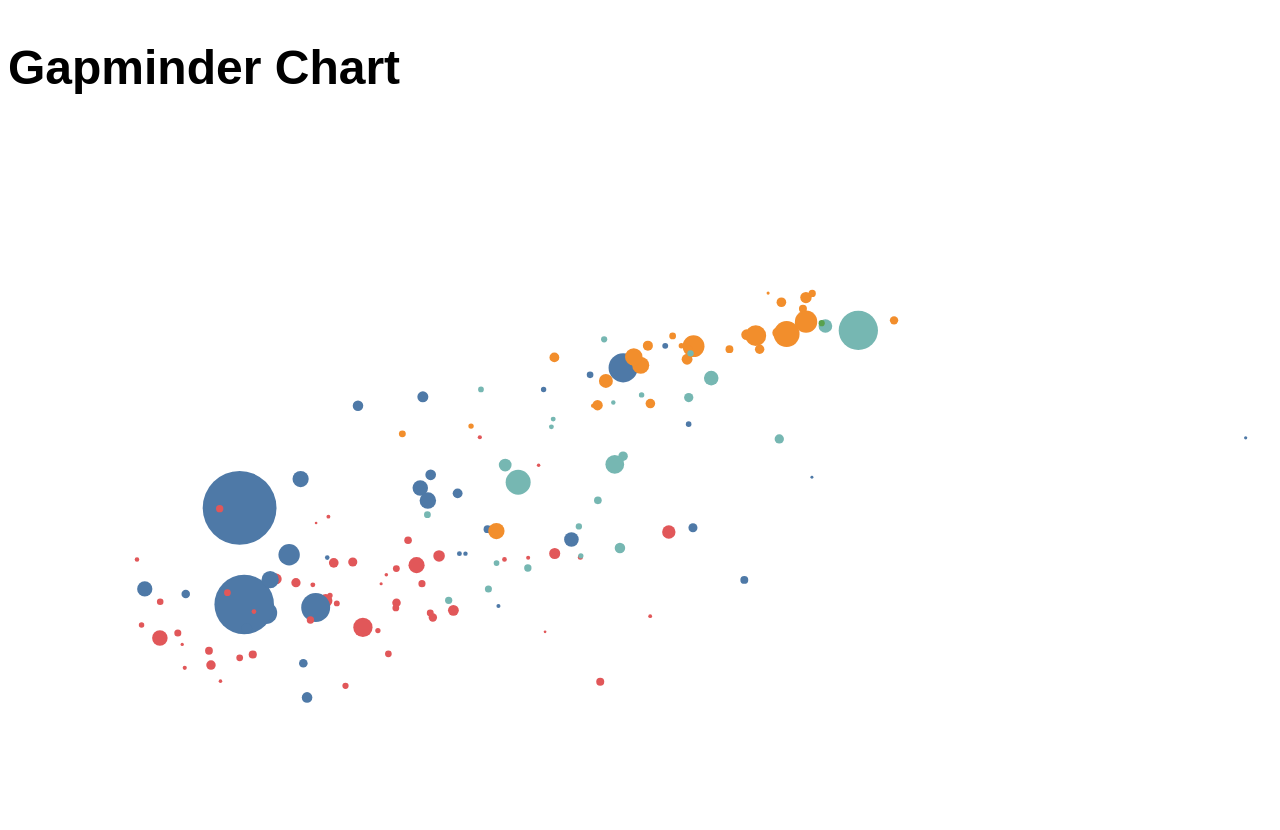
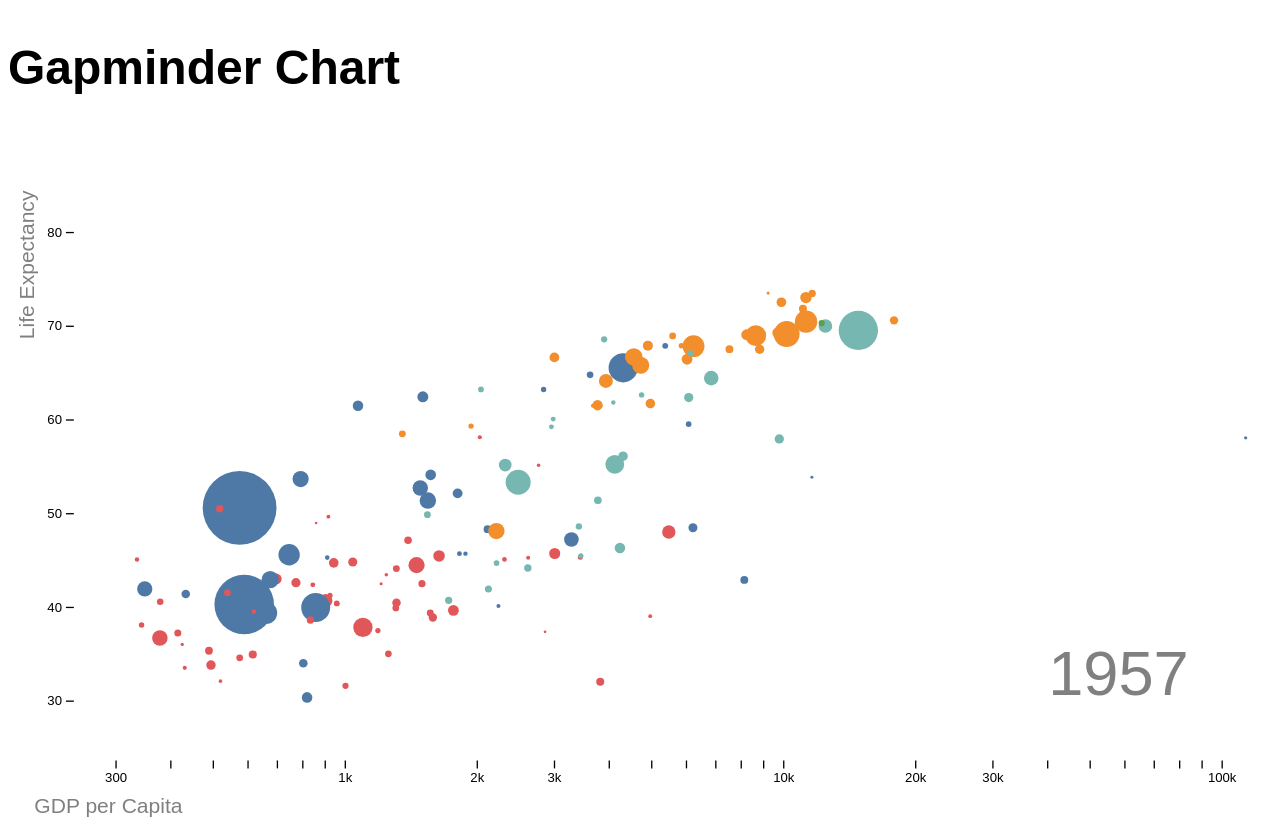
Before and after one commit to tomascarignano98/course-react-d3, a React (Vite) app: page / in a window 1280 px wide. Built offline with nearby package versions, Linux system fonts and the light colour scheme.

Commit message:
build the chart axes

```diff
--- a/src/Circles.tsx
+++ b/src/Circles.tsx
@@ -51,6 +51,26 @@
       {chartData.map((d) => (
         <circle key={d.country} />
       ))}
+
+      <text
+        fill="grey"
+        fontSize={48}
+        x={width - margin.right - 150}
+        y={height - margin.bottom - 50}
+      >
+        {year}
+      </text>
+
+      <text fill="grey" x={20} y={height - 10}>
+        GDP per Capita
+      </text>
+
+      <text
+        fill="grey"
+        transform={`translate(20, ${margin.top + 100}) rotate(-90)`}
+      >
+        Life Expectancy
+      </text>
     </svg>
   );
 }
--- a/src/drawChart.ts
+++ b/src/drawChart.ts
@@ -39,4 +39,17 @@
     .attr("r", (d) => rScale(d.population))
     .attr("opacity", 1)
     .attr("fill", (d) => colorScale(d.continent));
+
+  // axes
+  SVG.selectAll("g").remove();
+
+  SVG.append("g")
+    .call(d3.axisBottom(xScale))
+    .attr("transform", `translate(0, ${height - margin.bottom})`)
+    .call((g) => g.select(".domain").remove());
+
+  SVG.append("g")
+    .call(d3.axisLeft(yScale).ticks(5))
+    .attr("transform", `translate(${margin.left}, 0)`)
+    .call((g) => g.select(".domain").remove());
 };
```
